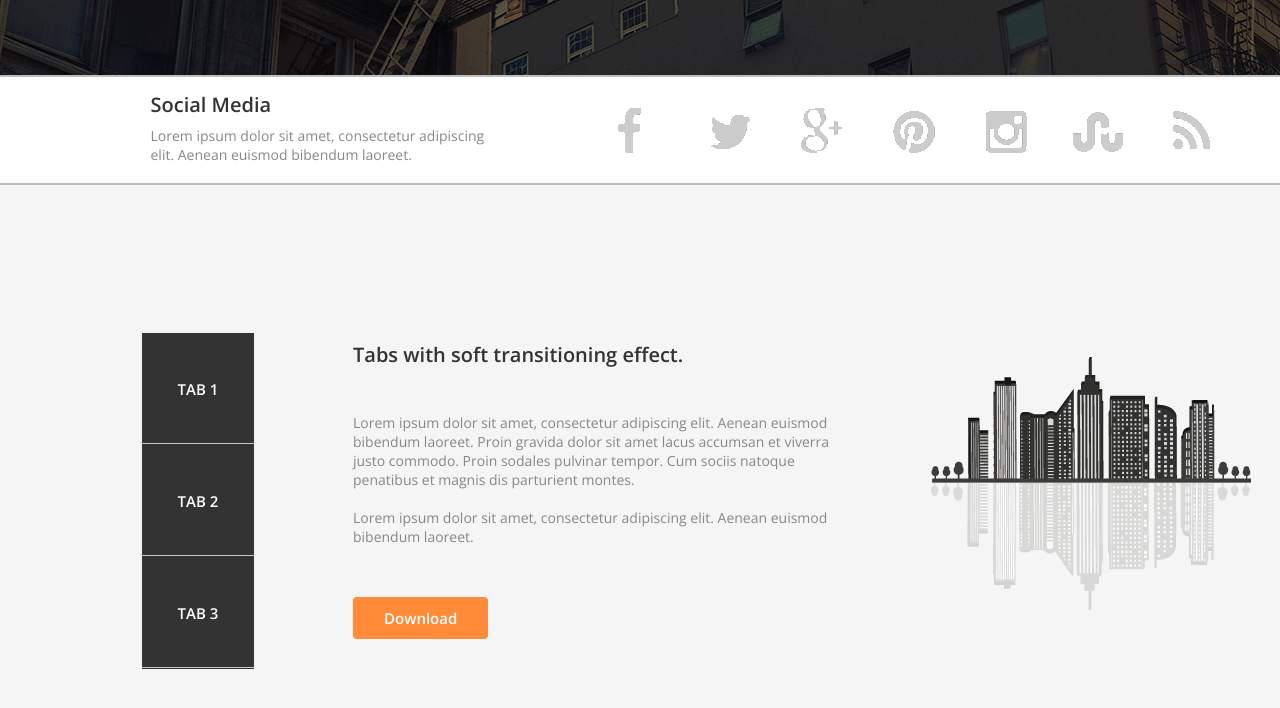
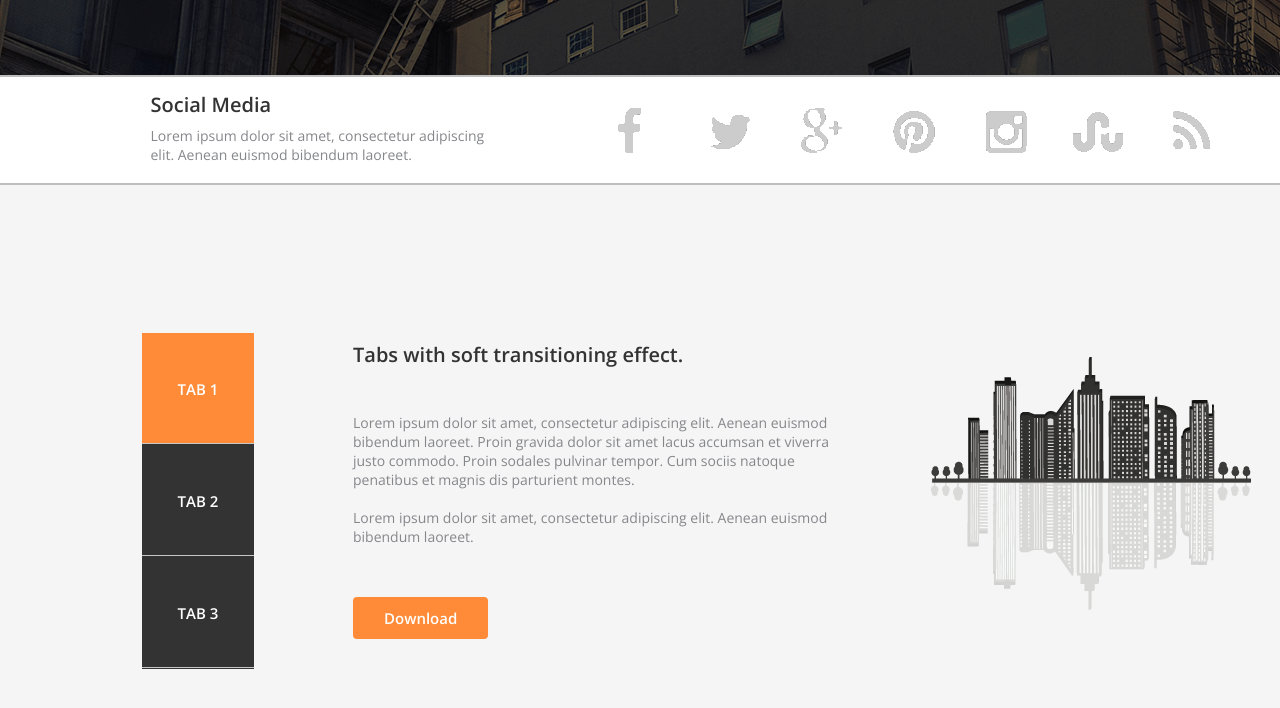
Before and after one commit to g5-freemen/lesson_4, a plain HTML site: page index.html in a window 1280 px wide. In both pictures the pointer is over the element "TAB 1". Shown: the part 635-1343 px from the top of the page. Drawn offline with nearby package versions, Linux system fonts and the light colour scheme.

Commit message:
Add files via upload

```diff
--- a/style/main.css
+++ b/style/main.css
@@ -230,8 +230,12 @@ body    {
         border-bottom-color: #C7C7C7;
         font-weight: bold;
         font-size: 15px;
+        transition: 0.5s;
         }
 
+.section-tabs__box--item:hover {
+        background-color: #FF8B38;
+        }
 
 .section-tabs__img {
         position: absolute;
@@ -332,7 +336,6 @@ p       {
         display: inline-block;
         width: 350px;
         height: 197px;
-        /* margin: 0; */
         background-color: #FFFFFF;
         }
 
@@ -371,7 +374,6 @@ p       {
 .big-tab {
         margin-top: 66px;
         height: 497px;
-        /* position: absolute;         */
         }
 
 .section-prices__tab--title {
```
Lines whose indentation alone changed are shown as unchanged.
